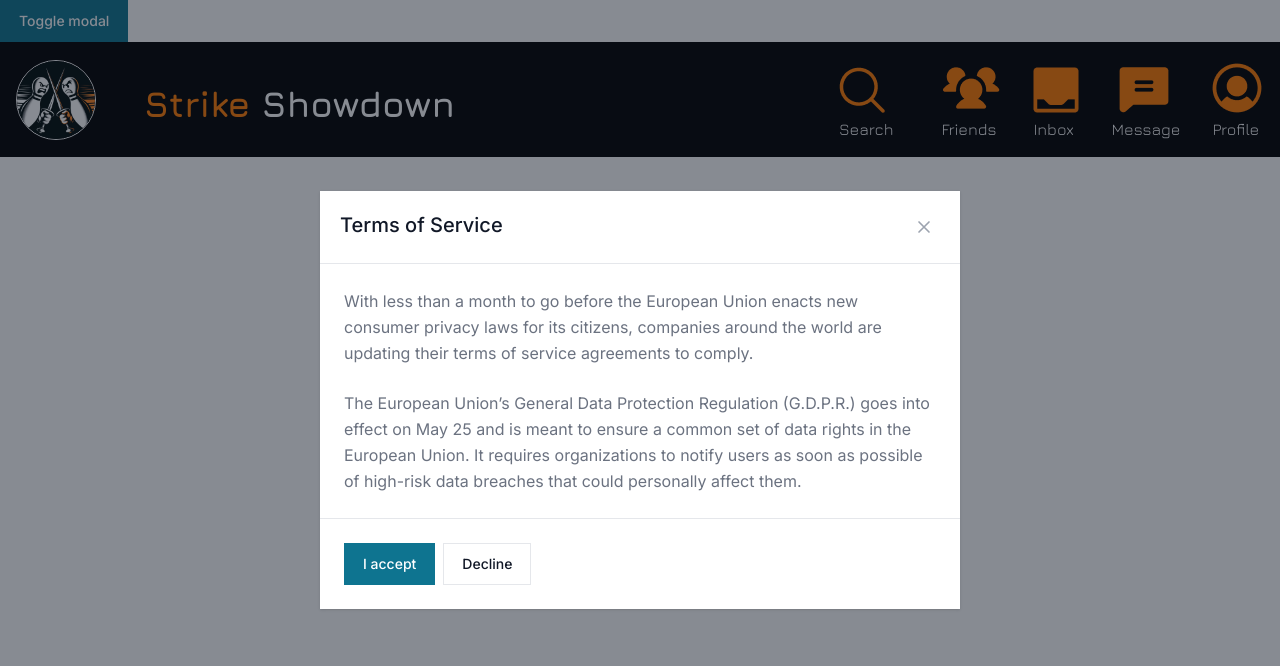
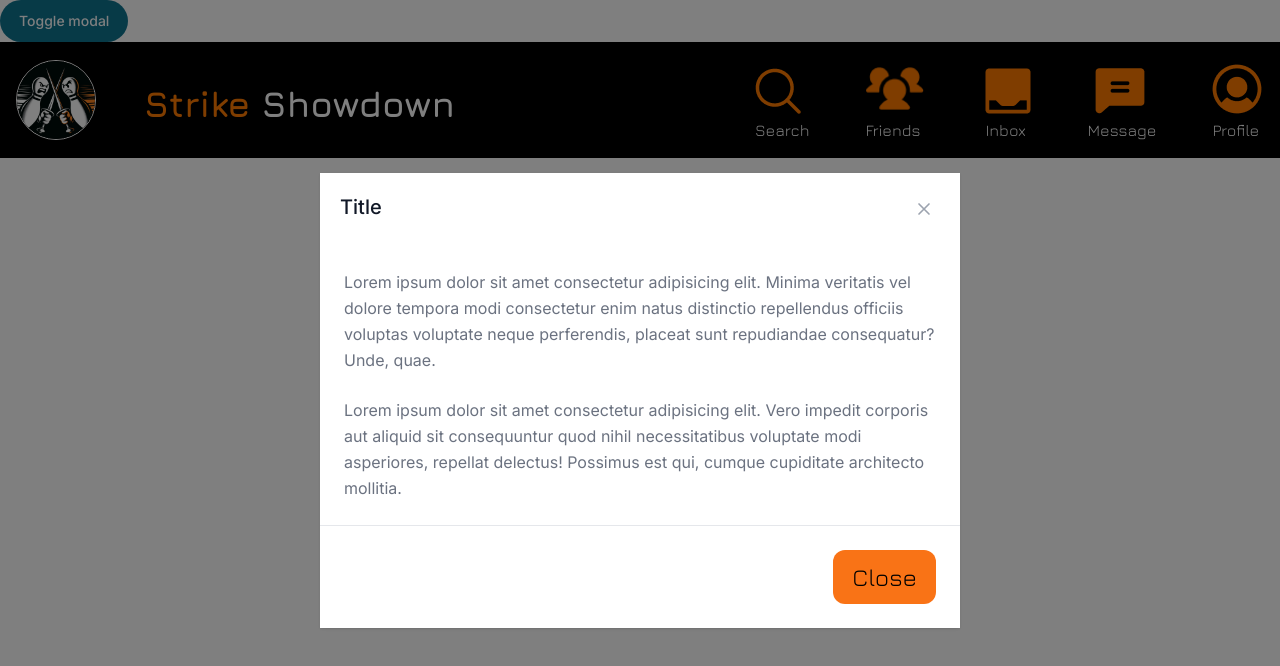
Before and after one commit to JayvonK/Full-Stack---Strike-Showdown, a Next.js app: page /pages/HomePage in a window 1280 px wide. Both pictures are taken after a click on the button "Toggle modal". Shown: the top 666 px of the page. Built offline with nearby package versions, Linux system fonts and the light colour scheme.

Commit message:
Working on modal

```diff
--- a/src/app/globals.css
+++ b/src/app/globals.css
@@ -1,7 +1,3 @@
 @tailwind base;
 @tailwind components;
 @tailwind utilities;
-
-.navbarHover:hover {
-    color: rgb(249 115 22) !important;
-}
--- a/src/components/PageComponents/ModelComponent.tsx
+++ b/src/components/PageComponents/ModelComponent.tsx
@@ -7,29 +7,28 @@ export const ModelComponent = () => {
     const [openModal, setOpenModal] = useState(false);
   return (
     <>
-      <Button onClick={() => setOpenModal(true)}>Toggle modal</Button>
-      <Modal show={openModal} onClose={() => setOpenModal(false)}>
-        <Modal.Header>Terms of Service</Modal.Header>
-        <Modal.Body>
-          <div className="space-y-6">
+
+      <Button className='rounded-3xl ' onClick={() => setOpenModal(true)}>Toggle modal</Button>
+      <Modal   className=' bg-black border-0 '   show={openModal} onClose={() => setOpenModal(false)}>
+        <Modal.Header style={{borderTopLeftRadius:'100px'}}  className='  border-0 rounded-t-3xl '>Title</Modal.Header>
+        <Modal.Body  className='border-0 '>
+          <div className="space-y-6 ">
             <p className="text-base leading-relaxed text-gray-500 dark:text-gray-400">
-              With less than a month to go before the European Union enacts new consumer privacy laws for its citizens,
-              companies around the world are updating their terms of service agreements to comply.
+              Lorem ipsum dolor sit amet consectetur adipisicing elit. Minima veritatis vel dolore tempora modi consectetur enim natus distinctio repellendus officiis voluptas voluptate neque perferendis, placeat sunt repudiandae consequatur? Unde, quae.
             </p>
             <p className="text-base leading-relaxed text-gray-500 dark:text-gray-400">
-              The European Union’s General Data Protection Regulation (G.D.P.R.) goes into effect on May 25 and is meant
-              to ensure a common set of data rights in the European Union. It requires organizations to notify users as
-              soon as possible of high-risk data breaches that could personally affect them.
+           Lorem ipsum dolor sit amet consectetur adipisicing elit. Vero impedit corporis aut aliquid sit consequuntur quod nihil necessitatibus voluptate modi asperiores, repellat delectus! Possimus est qui, cumque cupiditate architecto mollitia.
             </p>
           </div>
         </Modal.Body>
-        <Modal.Footer>
-          <Button onClick={() => setOpenModal(false)}>I accept</Button>
-          <Button color="gray" onClick={() => setOpenModal(false)}>
-            Decline
+        <Modal.Footer className='flex justify-end'  >
+          {/* <Button onClick={() => setOpenModal(false)} >Close</Button> */}
+          <Button style={{backgroundColor:'FF7A00',}} className=' rounded-xl text-black jura !imporant-hover:bg-orange-500 bg-orange-500 ' onClick={() => setOpenModal(false)}>
+          <h4 className='text-2xl'>Close</h4>
           </Button>
         </Modal.Footer>
       </Modal>
+
     </>
   );
 }
--- a/src/components/PageComponents/NavBarComponent.tsx
+++ b/src/components/PageComponents/NavBarComponent.tsx
@@ -1,7 +1,6 @@
-
 "use client";
 import Link from "next/link";
-import { Navbar } from "flowbite-react";
+import { Navbar, Dropdown, Avatar } from "flowbite-react";
 import { useState } from "react";
 import logo from "../../../public/images/Strike Showdown Logo.png";
 import SearchIcon from "../../../public/images/Search.png";
@@ -9,10 +8,16 @@ import FriendsIcon from "../../../public/images/Property 1=Default (1).png";
 import InboxIcon from "../../../public/images/Inbox.png";
 import MessageIcon from "../../../public/images/Message.png";
 import ProfileIcon from "../../../public/images/Profile.png";
+import { ModelComponent } from "./ModelComponent";
 import Image from "next/image";
 
 import "../../app/css/LoginPage.css";
 import { useRouter } from "next/navigation";
+
+
+
+
+function NavBarComponent() {
 
   const NavBar = () => {
     const [isModalOpen, setIsModalOpen] = useState(false);
@@ -20,23 +25,25 @@ const NavBar = () => {
     const toggleModal = () => {
       setIsModalOpen(!isModalOpen);
     };
-}
+  };
+  const [isNavOpen, setIsNavOpen] = useState(false);
 
 
-function NavBarComponent() {
+    const OpenNav = () => {
+      setIsNavOpen(!isNavOpen);
+    };
 
   const router = useRouter();
   return (
+
     <nav className="bg-black  dark:bg-gray-900 ">
       <div className="max-w-screen-xl flex flex-wrap items-center justify-between mx-auto p-4 ">
-      <a
-     href=""
-        className="flex items-center space-x-3 rtl:space-x-reverse "
-      >
+        <a href="" className="flex items-center space-x-3 rtl:space-x-reverse ">
           <img
             src={logo.src}
             alt=""
-          className="object-cover h-12 w-12 md:h-20 md:w-20 lg:h-20 lg:w-20  rounded-full border border-white hover:cursor-pointer"onClick={() => router.push('/')}
+            className="object-cover h-12 w-12 md:h-20 md:w-20 lg:h-20 lg:w-20  rounded-full border border-white hover:cursor-pointer"
+            onClick={() => router.push("/")}
           />
           <div className="pl-4">
             <h1 className="txtOrange text-center lg:text-4xl md:text-3xl text-2xl juraBold mt-0 md:mt-2 pl-1 md:pl-5 ">
@@ -45,10 +52,11 @@ function NavBarComponent() {
             </h1>
           </div>
         </a>
-      <button
+
+        <button onClick={()=> setIsNavOpen(true)}
           data-collapse-toggle="navbar-default"
           type="button"
-        className="inline-flex items-center p-2 w-10 h-10 justify-center text-sm text-gray-500 rounded-lg lg:hidden  focus:outline-none focus:ring-2 focus:ring-gray-200 dark:text-gray-400 dark:hover:bg-gray-700 dark:focus:ring-gray-600"
+          className="inline-flex items-center p-2 w-10 h-10 justify-center text-sm text-gray-500 rounded-lg md:hidden hover:bg-gray-100 focus:outline-none focus:ring-2 focus:ring-gray-200 dark:text-gray-400 dark:hover:bg-gray-700 dark:focus:ring-gray-600"
           aria-controls="navbar-default"
           aria-expanded="false"
         >
@@ -60,6 +68,7 @@ function NavBarComponent() {
             fill="none"
             viewBox="0 0 17 14"
           >
+
             <path
               stroke="currentColor"
               stroke-linecap="round"
@@ -67,108 +76,117 @@ function NavBarComponent() {
               stroke-width="2"
               d="M1 1h15M1 7h15M1 13h15"
             />
+
           </svg>
+
+
         </button>
+
+
+
         <div
           className="hidden w-full lg:block md:w-auto row-auto ml-10 flex items-baseline "
           id="navbar-default"
         >
-        <ul className="font-medium flex flex-col items-end p-4 md:p-0 mt-4 border border-gray-100 rounded-lg md:flex-row md:space-x-8 rtl:space-x-reverse md:mt-0 md:border-0  dark:bg-gray-800 md:dark:bg-gray-900 dark:border-gray-700" >
-          <li className="hover:brightness-100 hover:cursor-pointer mr-4 ">
+          <ul className="font-medium flex flex-col gap-6 items-end p-4 md:p-0 mt-4 border border-gray-100 rounded-lg md:flex-row md:space-x-8 rtl:space-x-reverse md:mt-0 md:border-0  dark:bg-gray-800 md:dark:bg-gray-900 dark:border-gray-700">
+            <li className=" hover:cursor-pointer  hover:brightness-125">
+              <a className="text-1xl text-white text-center  hover:text-orange-500  jura">
                 <img
                   src={SearchIcon.src}
                   alt=""
-              className="object-cover h-15 w-15 hover:cursor-pointer showcase-menu-social mb-1"
+                  className="object-cover h-15 w-15 hover:cursor-pointer showcase-menu-social mb-1 "
                 />
-            <a className="text-1xl text-white text-center  hover:text-orange-500  jura">
 Search
               </a>
             </li>
-          <li className="  hover:cursor-pointer hover:brightness-95    "onClick={() => router.push('/')}>
+            <li
+              className="  hover:cursor-pointer hover:brightness-125    "
+              onClick={() => router.push("/")}
+            >
+              <a className="text-1xl text-white text-center  hover:text-orange-500 jura">
                 <img
                   src={FriendsIcon.src}
                   alt=""
-
-              className="object-cover h-15 mb-1  showcase-menu-social"
+                  className="object-cover pr-1 justify-center  h-14 w-16 mb-1  showcase-menu-social"
                 />
-            <a className="text-1xl text-white text-center  hover:text-orange-500 jura">
                Friends
               </a>
             </li>
-          <li className="hover:brightness-105 hover:cursor-pointer mr-4 "onClick={() => router.push('')}>
+            <li
+              className="hover:brightness-125 hover:cursor-pointer mr-4 "
+              onClick={() => router.push("")}
+            >
+              <a className="text-1xl text-white text-center  hover:text-orange-500  jura">
                 <img
                   src={InboxIcon.src}
                   alt=""
                   className="object-cover h-15 mb-1  "
                 />
-            <a className="text-1xl text-white text-center  hover:text-orange-500  jura">
                 Inbox
               </a>
             </li>
-          <li className="hover:brightness-100 hover:cursor-pointer "onClick={() => router.push('')}>
+            <li
+              className="hover:brightness-125 hover:cursor-pointer "
+              onClick={() => router.push("")}
+            >
+              <a className="text-1xl text-white text-center hover:cursor-pointer  hover:text-orange-500 jura">
                 <img
                   src={MessageIcon.src}
                   alt=""
                   className="object-cover pl-2 h-15 mb-1 "
                 />
-
-            <a className="text-1xl text-white text-center hover:cursor-pointer hover:text-orange-500 jura">
                Message
               </a>
             </li>
-          <li className="hover:brightness-100 hover:cursor-pointer "onClick={() => router.push('/')}>
+            <li
+              className="hover:brightness-125 hover:cursor-pointer "
+              onClick={() => router.push("/")}
+            >
+              <a className="text-1xl text-white text-center hover:gray-100  hover:text-orange-500  jura">
                 <img
                   src={ProfileIcon.src}
                   alt=""
-              className="object-cover h-15 hover:cursor-pointer mb-1 "
+                  className="object-cover  h-15 hover:cursor-pointer mb-1 "
                 />
-            <a className="text-1xl text-white text-center hover:gray-100  hover:text-orange-500  jura">
                Profile
-            </a>.
+
+              </a>
+
+              .
             </li>
           </ul>
         </div>
       </div>
     </nav>
-//     <Navbar fluid
-//   className="bg-black  dark:bg-gray-900  ">
-//         <div className="max-w-screen-xl flex flex-wrap items-center justify-between mx-auto p-4 ">
-//       <Navbar.Brand as={Link}  href="https://flowbite-react.com">
-//         <img src={logo.src} className="object-cover h-12 w-12 md:h-20 md:w-20 lg:h-20 lg:w-20  rounded-full border border-white hover:cursor-pointer" alt="Flowbite React Logo" />
-//         <span className="self-center whitespace-nowrap text-xl font-semibold dark:text-white">Flowbite React</span>
-//       </Navbar.Brand>
-//       <Navbar.Toggle />
-//       <Navbar.Collapse>
-//         <Navbar.Link className="text-1xl text-white text-center  hover:text-orange-500 navbarHover  jura" href="#" >
-//           Home
-//         </Navbar.Link>
-//         <Navbar.Link className="text-1xl text-white text-center  hover:text-orange-500 navbarHover  jura" as={Link} href="#">
-//           About
-//         </Navbar.Link>
-//         <Navbar.Link className="text-1xl text-white text-center  hover:text-orange-500 navbarHover  jura" >Services</Navbar.Link>
-//         <Navbar.Link className="text-1xl text-white text-center  hover:text-orange-500 navbarHover jura"  >Pricing</Navbar.Link>
-
-//         <Navbar.Link className="text-1xl text-white text-center  hover:text-orange-500 navbarHover  jura" href="#"> <img
-//                   src={MessageIcon.src}
-//                   alt=""
-//                   className="object-cover pl-2 h-15 mb-1 "
-//                 />
-// Contact </Navbar.Link>
-//       </Navbar.Collapse>
-//       </div>
-//     </Navbar>
-
-
   );
 }
-//  function t() {
-//     return(
 
-//     )
-
-// }
+  {/*
+         <Dropdown label="Dropdown button" onClick={()=>(setIsNavOpen(false)) } dismissOnClick={false}>
+      <Dropdown.Item>Dashboard</Dropdown.Item>
+      <Dropdown.Item>Settings</Dropdown.Item>
+      <Dropdown.Item>Earnings</Dropdown.Item>
+      <Dropdown.Item>Sign out</Dropdown.Item>
+    </Dropdown>
 
 
 
+        <Dropdown onClick={()=>(setIsNavOpen(false)) }
+          arrowIcon={false}
+          inline
+          label={
+            <Avatar alt="User settings" img="https://flowbite.com/docs/images/people/profile-picture-5.jpg" rounded />
+          }
+        >
+          <Dropdown.Header>
+            <span className="block text-sm">Bonnie Green</span>
+            <span className="block truncate text-sm font-medium">name@flowbite.com</span>
+          </Dropdown.Header>
+          <Dropdown.Item>Dashboard</Dropdown.Item>
+          <Dropdown.Item>Settings</Dropdown.Item>
+          <Dropdown.Item>Earnings</Dropdown.Item>
+          <Dropdown.Divider />
+          <Dropdown.Item>Sign out</Dropdown.Item>
+        </Dropdown> */}
 
 export default NavBarComponent;
```
Also changed, not shown: public/images/Property 1=Default (1).png. Lines whose indentation alone changed are shown as unchanged.
